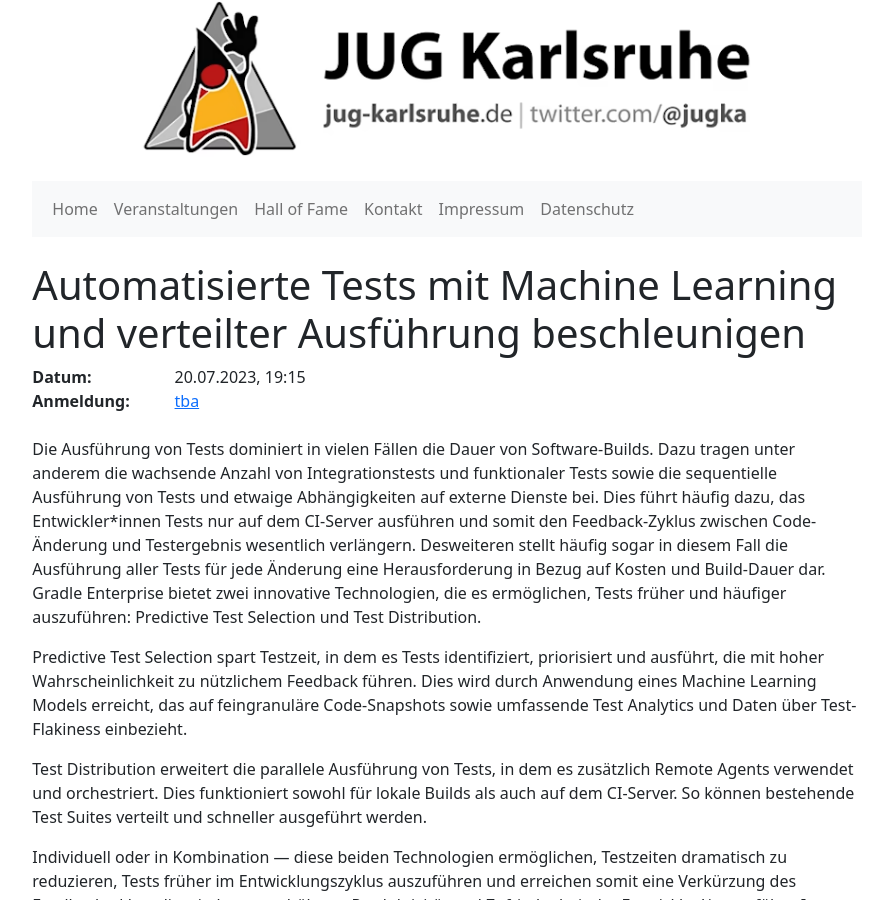
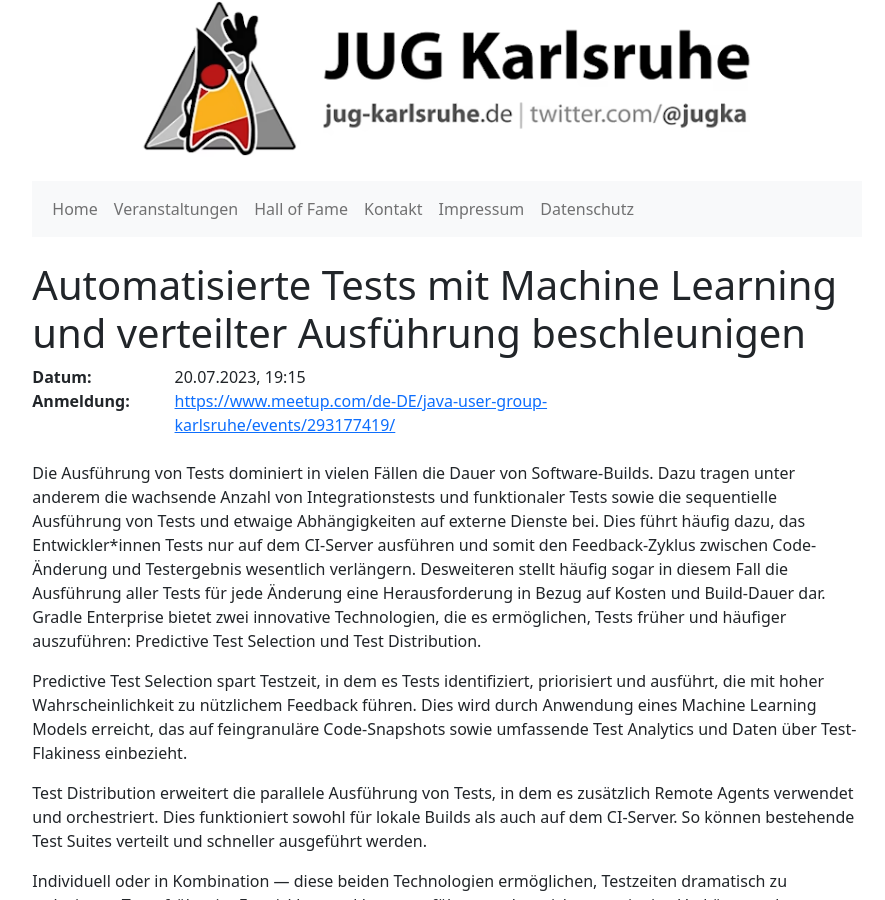
Before and after one commit to jugka/jugka-site, a Jekyll site: the page built from _posts/events/2023-20-07-automatisierte-tests-mit-machine-learning-beschleuningen.markdown, in a window 1280 px wide and 900 px high. Shown: the whole window, without its empty margins (193-1078 px from the left). Built offline with Jekyll 4.4.1, drawn with Linux system fonts in a browser that asks for light colours.

Commit message:
Added meetup link

```diff
--- a/_posts/events/2023-20-07-automatisierte-tests-mit-machine-learning-beschleuningen.markdown
+++ b/_posts/events/2023-20-07-automatisierte-tests-mit-machine-learning-beschleuningen.markdown
@@ -2,7 +2,7 @@
 layout: event
 title:  "Automatisierte Tests mit Machine Learning und verteilter Ausführung beschleunigen"
 date:   2023-07-20 19:15:00 +0200
-registration: tba
+registration: https://www.meetup.com/de-DE/java-user-group-karlsruhe/events/293177419/
 tags: events
 speakers:
 - mphilipp
```
